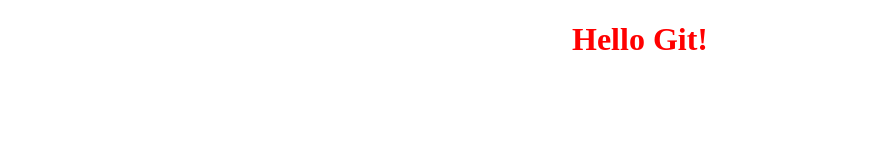
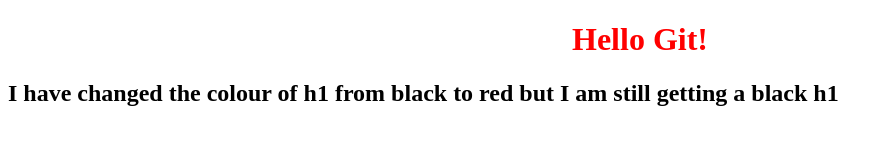
Before and after one commit to MariaBego56/Project-github, a plain HTML site: page index.html in a window 1280 px wide. Shown: the whole page, without its empty margins (0-889 px from the left). Drawn offline with Linux system fonts and the light colour scheme.

Commit message:
Update index.html

```diff
--- a/index.html
+++ b/index.html
@@ -10,6 +10,7 @@
 
 <body>
   <h1>Hello Git!</h1>
+  <h2> I have changed the colour of h1 from black to red but I am still getting a black h1</h2>
 </body>
 
 </html>
```
